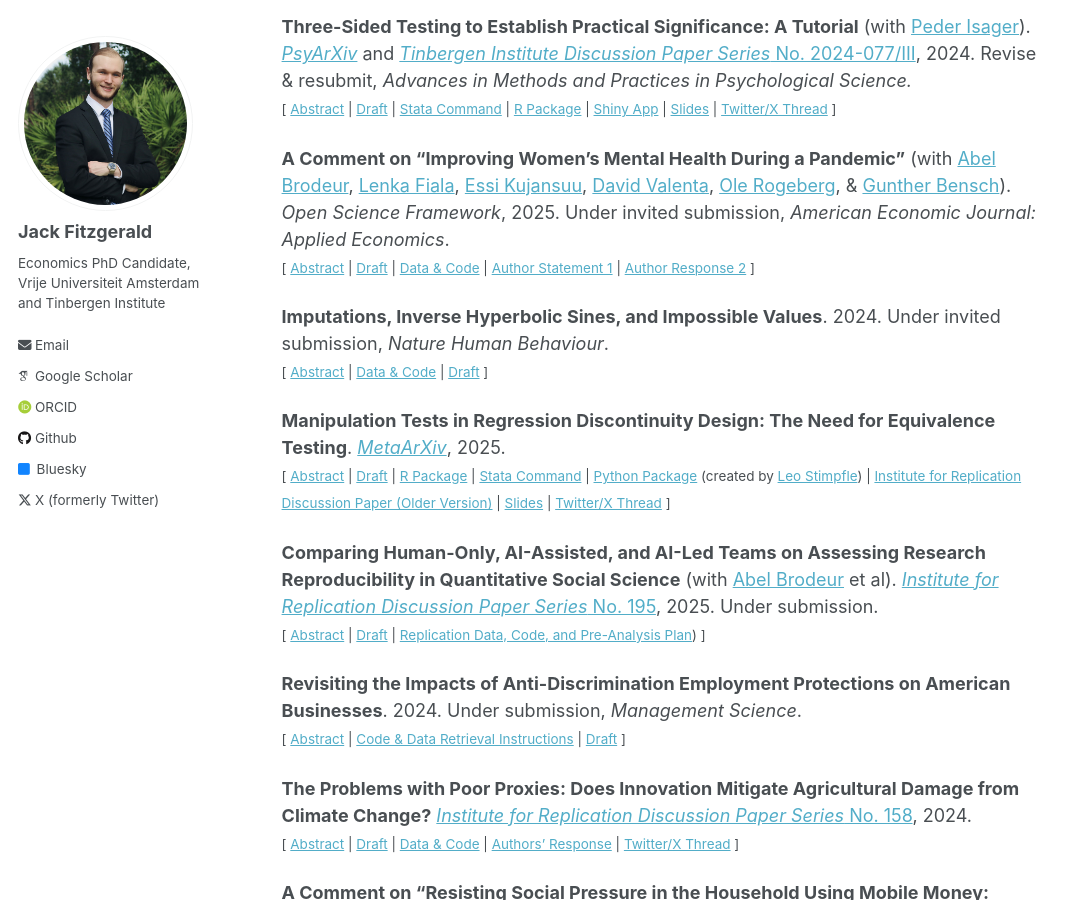
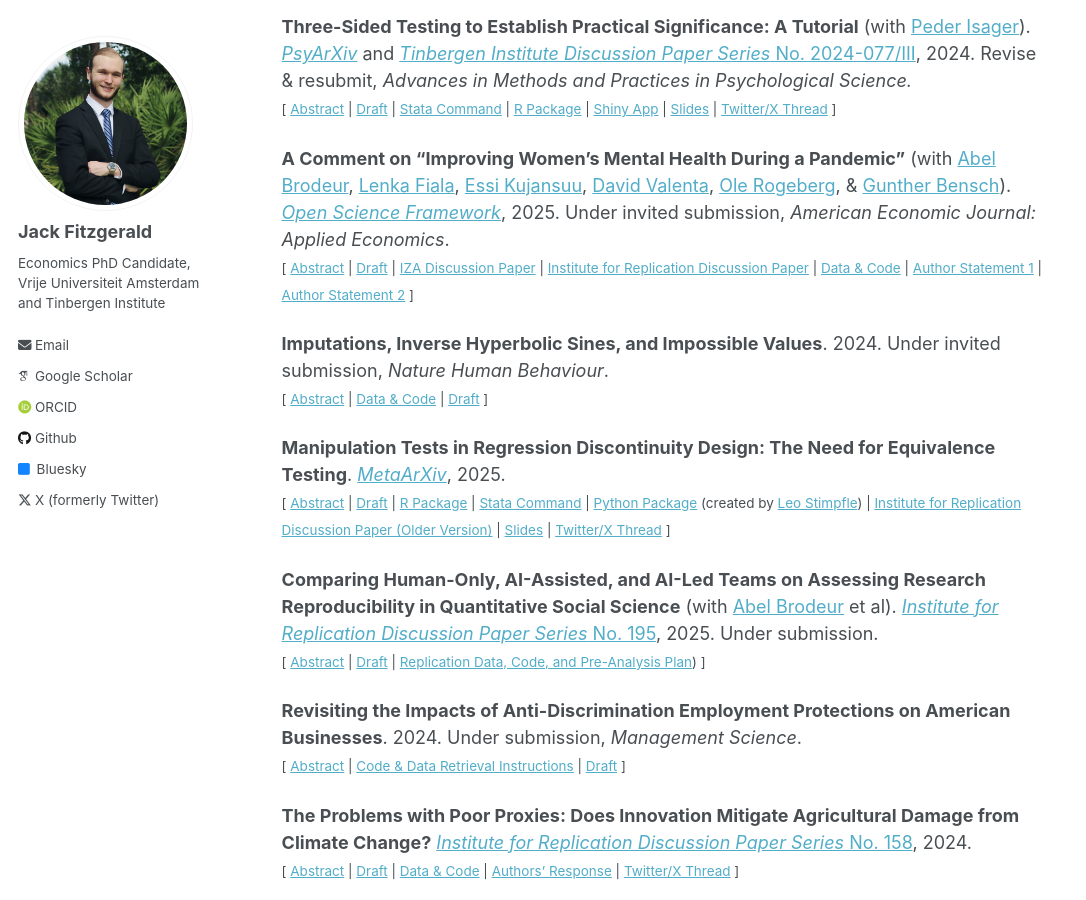
Before and after one commit to jack-fitzgerald/jack-fitzgerald.github.io, a Jekyll site: the page built from _pages/papers.md, in a window 1280 px wide and 900 px high, scrolled down 866 px. Shown: the whole window, without its empty margins (0-1086 px from the left). Built offline with Jekyll 4.4.1, drawn with Linux system fonts in a browser that asks for light colours; some web fonts are replaced.

Commit message:
Update papers.md

```diff
--- a/_pages/papers.md
+++ b/_pages/papers.md
@@ -59,8 +59,8 @@ Researchers may want to know whether an observed statistical relationship is eit
 
 </small><br><br/></div>
 
-**A Comment on "Improving Women's Mental Health During a Pandemic"**  (with [Abel Brodeur](https://sites.google.com/site/abelbrodeur/home), [Lenka Fiala](https://www.lenkafiala.com/), [Essi Kujansuu](https://sites.google.com/view/essi-kujansuu/home), [David Valenta](https://valenta.dev/), [Ole Rogeberg](https://www.frisch.uio.no/english/personell/olejr/), & [Gunther Bensch](https://www.rwi-essen.de/en/rwi/team/person/gunther-bensch)). *Open Science Framework*, 2025. Under invited submission, *American Economic Journal: Applied Economics*. <br/>
-<small>[ <a href="#/" onclick="visib('VEA24')">Abstract</a> | [Draft](https://jack-fitzgerald.github.io/files/VEA24.pdf) | [Data & Code](https://osf.io/s2t6f) | [Author Statement 1](https://osf.io/b94vw) | [Author Response 2](https://osf.io/wnf29) ] </small>
+**A Comment on "Improving Women's Mental Health During a Pandemic"**  (with [Abel Brodeur](https://sites.google.com/site/abelbrodeur/home), [Lenka Fiala](https://www.lenkafiala.com/), [Essi Kujansuu](https://sites.google.com/view/essi-kujansuu/home), [David Valenta](https://valenta.dev/), [Ole Rogeberg](https://www.frisch.uio.no/english/personell/olejr/), & [Gunther Bensch](https://www.rwi-essen.de/en/rwi/team/person/gunther-bensch)). [<i>Open Science Framework</i>](https://osf.io/s2t6f), 2025. Under invited submission, *American Economic Journal: Applied Economics*. <br/>
+<small>[ <a href="#/" onclick="visib('VEA24')">Abstract</a> | [Draft](https://jack-fitzgerald.github.io/files/VEA24.pdf) | [IZA Discussion Paper](https://www.iza.org/en/publications/dp/17782/a-comment-on-improving-womens-mental-health-during-a-pandemic) | [Institute for Replication Discussion Paper](https://hdl.handle.net/10419/312258) | [Data & Code](https://osf.io/s2t6f) | [Author Statement 1](https://osf.io/b94vw) | [Author Statement 2](https://osf.io/wnf29) ] </small>
 
 <div id="VEA24" style="display: none; text-align: justify; line-height: 1.2" ><small>
 
```
